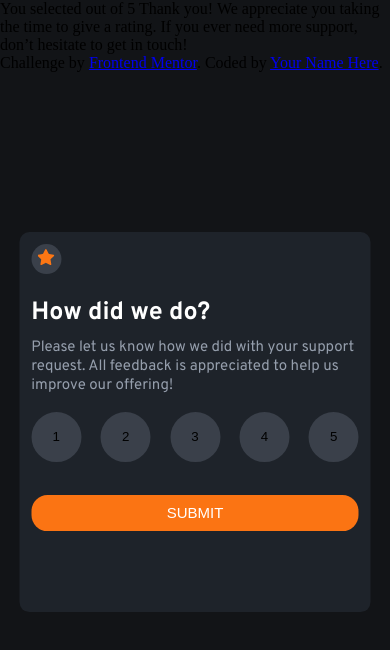
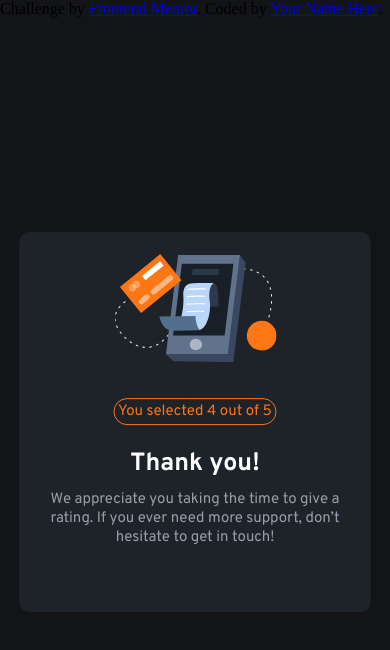
Before and after one commit to Theophelus-Mbhele/interactive-rating-frontend-mentor, a plain HTML site: page index.html in a window 390 px wide. Both pictures are taken after a click on the button "SUBMIT". Drawn offline with Linux system fonts and the light colour scheme.

Commit message:
fully functional and done

```diff
--- a/index.html
+++ b/index.html
@@ -26,15 +26,15 @@
       </p>
     </div>
     <div class="scores">
-       <button class="rating">1</button>
-       <button class="rating">2</button>
-       <button class="rating">3</button>
-       <button class="rating">4</button>
-       <button class="rating">5</button>
+       <button id="1" class="rating">1</button>
+       <button id="2" class="rating">2</button>
+       <button id="3" class="rating">3</button>
+       <button id="4" class="rating">4</button>
+       <button id="5" class="rating">5</button>
     </div>
 
     <div class="submit">
-      <button >SUBMIT</button>
+      <button id="submit">SUBMIT</button>
     </div>
 
 
@@ -47,12 +47,26 @@
 
   <!-- Thank you state start -->
 
-  You selected <!-- Add rating here --> out of 5
+  <div class="hidden-section active">
+    <div class="main-pic">
+      <img src="images/illustration-thank-you.svg" alt="" srcset="">
+    </div>
+    <div class="selected">
+      <p>You selected <span id="chosen">4</span> out of 5
+      </p>
+    </div>
+    <div class="thank-you">
+      <h1>Thank you!</h1>
+      <p> We appreciate you taking the time to give a rating. If you ever need more support,
+        don’t hesitate to get in touch!</p>
+    </div>
 
-  Thank you!
 
-  We appreciate you taking the time to give a rating. If you ever need more support,
-  don’t hesitate to get in touch!
+  </div>
+
+
+
+
 
   <!-- Thank you state end -->
 
--- a/script.js
+++ b/script.js
@@ -0,0 +1,19 @@
+
+var submiting = document.getElementById("submit");
+var thanksContainer = document.querySelector(".hidden-section");
+var forSpan = document.getElementById("chosen");
+let rates = document.querySelectorAll(".rating")
+
+
+
+submiting.addEventListener("click", () => {
+    thanksContainer.classList.remove("active")
+})
+
+
+rates.forEach((rate) => {
+    rate.addEventListener("click", () => {
+        chosen.innerHTML = rate.innerHTML;
+        rating.style.backgroundColor = "red"
+    })
+})
--- a/styles.css
+++ b/styles.css
@@ -45,7 +45,7 @@ body{
 .review-us{
     margin-top: 7%;
 }
-.review-us h1{
+h1{
     font-size: 25px;
     font-weight: 700;
     margin-bottom: 3%;
@@ -95,7 +95,7 @@ body{
 }
 
 @media screen and (max-width:435px) {
-    .container{
+    .container {
     border-radius: 10px;
     top: 50%;
     left: 50%;
@@ -106,6 +106,72 @@ body{
     width: 90%;
     padding: 3%;
 
+    }
+
 }
 
+.active{
+    visibility: hidden;
 }
+.hidden-section{
+    border-radius: 10px;
+    top: 50%;
+    left: 50%;
+    transform: translate(-50%, -50%);
+    position: absolute;
+    background-color: var(--Dark--Blue);
+    height: 50%;
+    width: 25%;
+    padding: 1%;
+    text-align: center;
+
+
+}
+
+.main-pic{
+    padding: 3%;
+
+}
+
+.selected{
+    color: var(--Orange);
+    border: 1px solid;
+    border-radius: 16px;
+    width: 50%;
+    display: inline-block;
+    text-align: center;
+    margin-top: 7%;
+    margin-bottom: 7%;
+    cursor: pointer;
+
+}
+.selected p{
+    font-size: 15px;
+    padding: 3px;
+    font-family: "Overpass", sans-serif;
+}
+
+.thank-you p{
+    font-size: 15px;
+    color: var(--Light--Grey);
+    font-family: "Overpass", sans-serif;
+}
+
+@media  screen and (max-width:435px) {
+    .hidden-section{
+        border-radius: 10px;
+        top: 50%;
+        left: 50%;
+        transform: translate(-50%, -50%);
+        position: absolute;
+        background-color: var(--Dark--Blue);
+        height: 45%;
+        width: 90%;
+        padding: 3%;
+        text-align: center;
+        /* z-index: -1; */
+
+    }
+
+
+}
```
